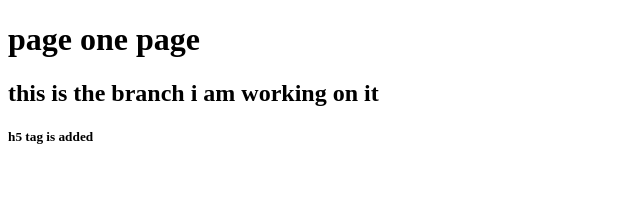
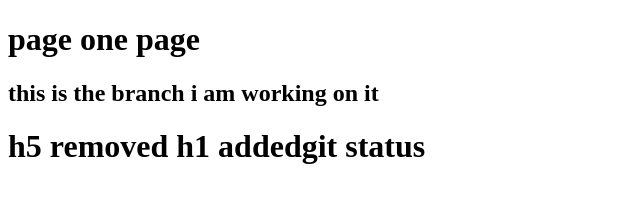
Before and after one commit to prakashreddy-25/project1, a plain HTML site: page page1.htm in a window 1280 px wide. Shown: the whole page, without its empty margins (0-640 px from the left). Drawn offline with Linux system fonts and the light colour scheme.

Commit message:
h5 repplaced with h1

```diff
--- a/page1.htm
+++ b/page1.htm
@@ -8,6 +8,8 @@
 <body>
  <h1>page one page</h1>
  <h2>this is the branch i am working on it</h2>
- <h5>h5 tag is added</h5>
+ <h1>h5 removed h1 addedgit status
+
+ </h1>
 </body>
 </html>
```
